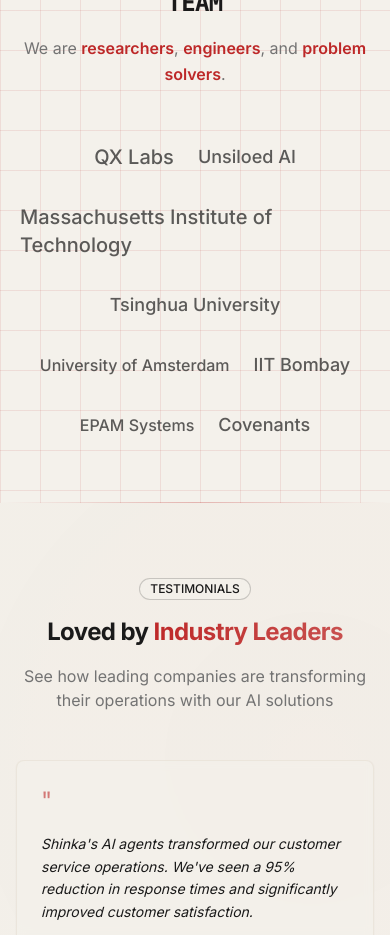
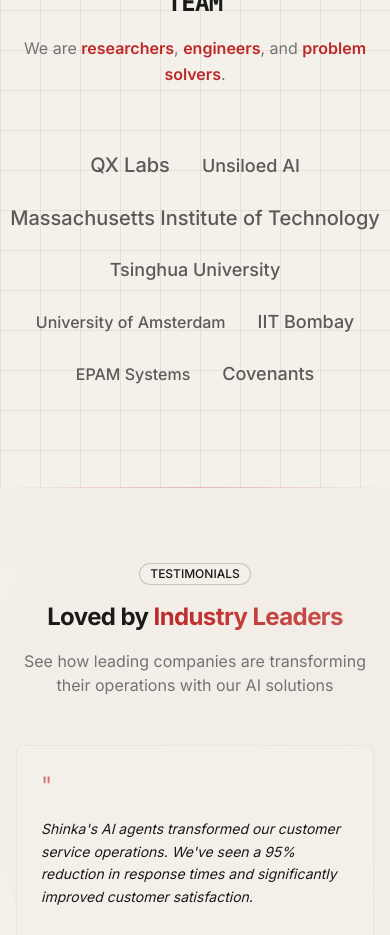
Before and after one commit to shinkahq/shinka-website, a Next.js app: page / in a window 390 px wide. Shown: the part 2960-3895 px from the top of the page. Built offline with nearby package versions, Linux system fonts and the light colour scheme.

Commit message:
🎨 feat: improve Team section responsiveness with dynamic gap and padding adjustments for better layout on different screen sizes

```diff
--- a/components/sections/team.tsx
+++ b/components/sections/team.tsx
@@ -61,6 +61,20 @@
     []
   )
 
+  // Fixed gap classes for different screen sizes
+  const containerGap = useMemo(() => {
+    if (isXs) return 'gap-3'
+    if (isMobile) return 'gap-4'
+    return 'gap-6 md:gap-8'
+  }, [isXs, isMobile])
+
+  // Container padding for role tooltips
+  const containerPadding = useMemo(() => {
+    if (isXs) return 'pt-2 pb-8'
+    if (isMobile) return 'pt-3 pb-10'
+    return 'pt-4 pb-12'
+  }, [isXs, isMobile])
+
   return (
     <section id="team" className={sectionClass}>
       <div className={backgroundClass}>
@@ -102,7 +116,7 @@
         </div>
 
         <div className="relative max-w-5xl mx-auto">
-          <div className={`flex flex-wrap justify-center items-center gap-${isXs ? '3' : isMobile ? '4' : '6 md:gap-8'}`}>
+          <div className={`flex flex-wrap justify-center items-baseline ${containerGap} ${containerPadding}`}>
             {experience.map((item, index) => {
               const sizeClasses = {
                 small: isXs ? 'text-sm' : isMobile ? 'text-base' : 'text-lg md:text-xl',
@@ -115,18 +129,21 @@
               return (
                 <div
                   key={index}
-                  className="group relative py-2 px-1"
+                  className="group relative flex flex-col items-center"
                   onClick={() => handleItemClick(index)}
                 >
-                  <div className={`relative transition-all duration-500 ${isMobile ? '' : 'group-hover:-translate-y-1'}`}>
-                    <span className={`font-medium ${sizeClasses} transition-colors duration-300 text-foreground/70 ${isMobile ? 'text-accent cursor-pointer' : 'group-hover:text-accent'}`}>
+                  {/* Main text container with consistent padding */}
+                  <div className={`relative px-2 py-1 transition-all duration-500 ${isMobile ? '' : 'group-hover:-translate-y-1'}`}>
+                    <span className={`font-medium ${sizeClasses} transition-colors duration-300 text-foreground/70 ${isMobile ? 'text-accent cursor-pointer' : 'group-hover:text-accent'} whitespace-nowrap`}>
                       {item.name}
                     </span>
 
-                    <div className={`absolute -bottom-1 left-0 h-[2px] bg-accent transition-all duration-500 ${isMobile ? (isActive ? 'w-full' : 'w-0') : 'w-0 group-hover:w-full'}`} />
+                    {/* Underline effect */}
+                    <div className={`absolute -bottom-1 left-2 right-2 h-[2px] bg-accent transition-all duration-500 ${isMobile ? (isActive ? 'scale-x-100' : 'scale-x-0') : 'scale-x-0 group-hover:scale-x-100'}`} />
                   </div>
 
-                  <div className={`absolute ${isXs ? '-bottom-5' : isMobile ? '-bottom-6' : '-bottom-8'} left-1/2 -translate-x-1/2 pointer-events-none z-10`}>
+                  {/* Role tooltip with better positioning */}
+                  <div className={`absolute top-full mt-2 left-1/2 -translate-x-1/2 pointer-events-none z-10`}>
                     <span className={`${isXs ? 'text-xs' : isMobile ? 'text-xs' : 'text-sm'} text-accent transform transition-all duration-500 whitespace-nowrap font-medium ${isMobile ? (isActive ? 'opacity-100 translate-y-0' : 'opacity-0 translate-y-2') : 'opacity-0 translate-y-2 group-hover:opacity-100 group-hover:translate-y-0'}`}>
                       {item.role}
                     </span>
```
